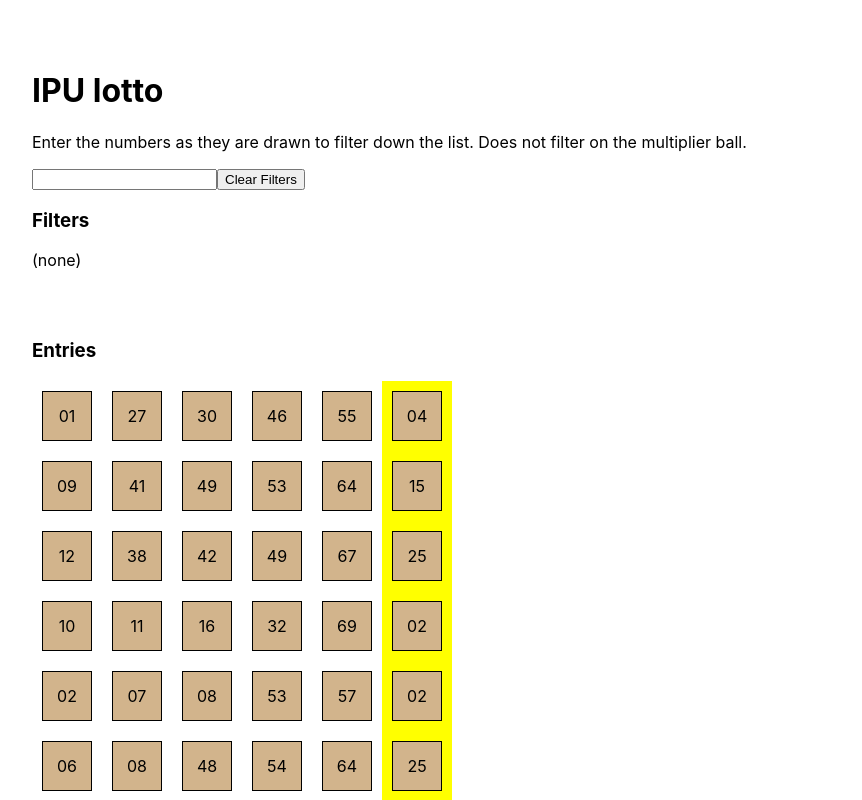
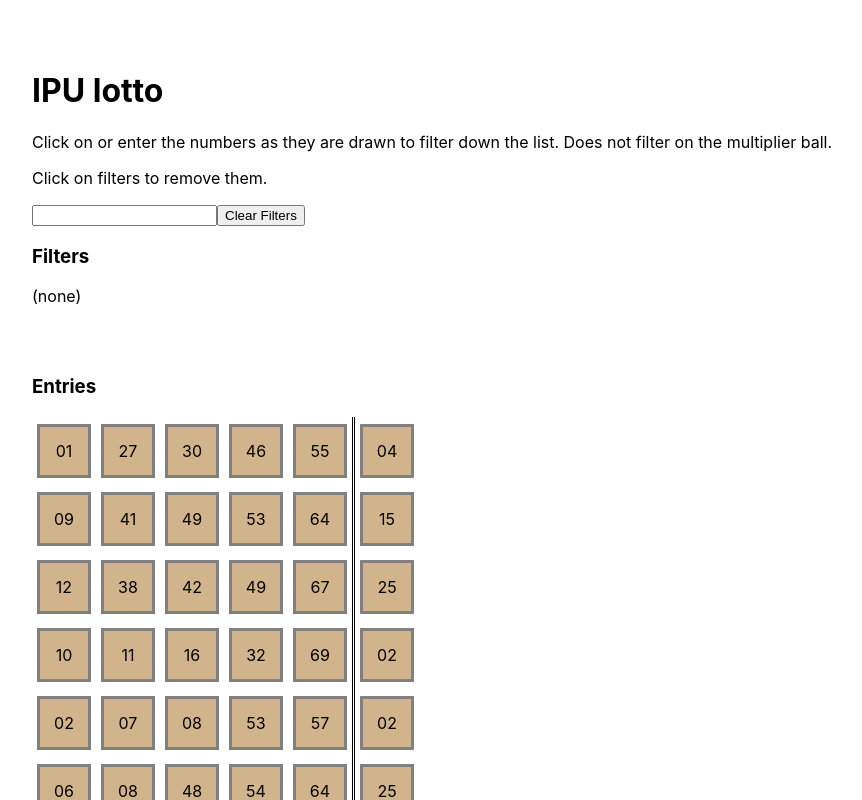
Before and after one commit to pabo/lotto, a React (Create React App) app: page / in a window 1280 px wide. Shown: the top 800 px of the page, without its empty margins (18-880 px from the left). Built offline with nearby package versions, Linux system fonts and the light colour scheme.

Commit message:
per-filter highlighting

```diff
--- a/src/App.css
+++ b/src/App.css
@@ -13,18 +13,23 @@ table {
 }
 
 div.number-card:last-of-type {
-  background-color: yellow;
+  border-left: 3px double black;
+}
+
+/* override the multiball highlighting on the filters row */
+div.filters div.number-card {
+  border-left: none;
 }
 
 div.number-card {
   position: relative;
   display:inline-block;
   text-align: center;
-  padding: 10px;
+  padding: 7px 5px 7px 5px;
 }
 
 div.number {
-  border: 1px solid black;
+  border: 3px solid grey;
   height: 3em;
   width: 3em;
   line-height: 3em;
@@ -39,21 +44,31 @@ div.filters div.number-x:hover{
   opacity: 1;
 }
 
-/* override the multiball highlighting */
-div.filters div.number-card {
-  background-color: white;
-}
-
 div.number-x {
-  border: 1px solid black;
+  border: 3px solid black;
   opacity: 0;
   position: absolute;
-  top: 10px;
+  top: 7px;
   color: red;
   height: 3em;
   width: 2.6em;
   text-align: right;
   padding-right: .4em;
   cursor: pointer;
+}
 
+div.filter-0 {
+  border: 3px solid red;
 }
+div.filter-1 {
+  border: 3px solid orange;
+}
+div.filter-2 {
+  border: 3px solid green;
+}
+div.filter-3 {
+  border: 3px solid blue;
+}
+div.filter-4 {
+  border: 3px solid purple;
+}
--- a/src/App.js
+++ b/src/App.js
@@ -22,18 +22,20 @@ const Filters = (props) => {
 const NumberCards = (props) => {
   return <div>
     {props.numbers.map((number) => {
-      return <NumberCard handleCardClick={props.handleCardClick} number={number} />
+      return <NumberCard {...props}  number={number} />
     })}
   </div>
 }
 
 const NumberCard = (props) => {
-      return (
-          <div className='number-card'>
-            <div className='number-x' onClick={props.handleCardClick}>x</div>
-            <div className='number' onClick={props.handleCardClick}>{props.number}</div>
-        </div>
-        );
+  const filterNumber = props.filters.indexOf(props.number);
+
+  return (
+      <div className='number-card'>
+        <div className='number-x' onClick={props.handleCardClick}>x</div>
+        <div className={`number filter-${filterNumber}`} onClick={props.handleCardClick}>{props.number}</div>
+    </div>
+    );
 };
 
 const Entries = (props) => {
@@ -49,7 +51,7 @@ const Entries = (props) => {
     <h3>Entries</h3>
     { filteredEntries.length ?
       filteredEntries.map((entry) => {
-      return <NumberCards handleCardClick={props.handleCardClick} key={entry} numbers={entry} />
+      return <NumberCards {...props} key={entry} numbers={entry}  />
     }) :
     <span>(none)</span>
   }
@@ -72,7 +74,7 @@ const App = () => {
   const submitHandler = (e) => {
     e.preventDefault();
 
-    setFilters([...filters, currentFilter]);
+    setFilters(Array.from(new Set([...filters, currentFilter])));
     setCurrentFilter("");
   }
 
@@ -82,22 +84,22 @@ const App = () => {
       e.target.nextSibling.innerText;
 
     if (e.target.closest('div.filters')) {
-      // is a filter
+      // clickd on a filter; remove it
       setFilters(filters.filter(x => x !== value))
     }
     else {
-      // is not a filter
-      setFilters([...filters, value]);
+      // clicked on non-a-filter, add as filter
+      setFilters(Array.from(new Set([...filters, value])));
     }
-
   }
 
   return (
     <div>
       <h1>IPU lotto</h1>
-      <p>Enter the numbers as they are drawn to filter down the list. Does not filter on the multiplier ball.</p>
+      <p>Click on or enter the numbers as they are drawn to filter down the list. Does not filter on the multiplier ball.</p>
+      <p>Click on filters to remove them.</p>
       <SearchForm filterValue={currentFilter} clearHandler={clearFilters} changeHandler={changeHandler} submitHandler={submitHandler}/>
-      <Filters handleCardClick={handleCardClick} numbers={filters} />
+      <Filters handleCardClick={handleCardClick} filters={filters} numbers={filters} />
       <Entries handleCardClick={handleCardClick} entries={entries} filters={filters}/>
     </div>
   );
```
Also changed, not shown: 1 other file (tests, documents, lock files or other folders).
